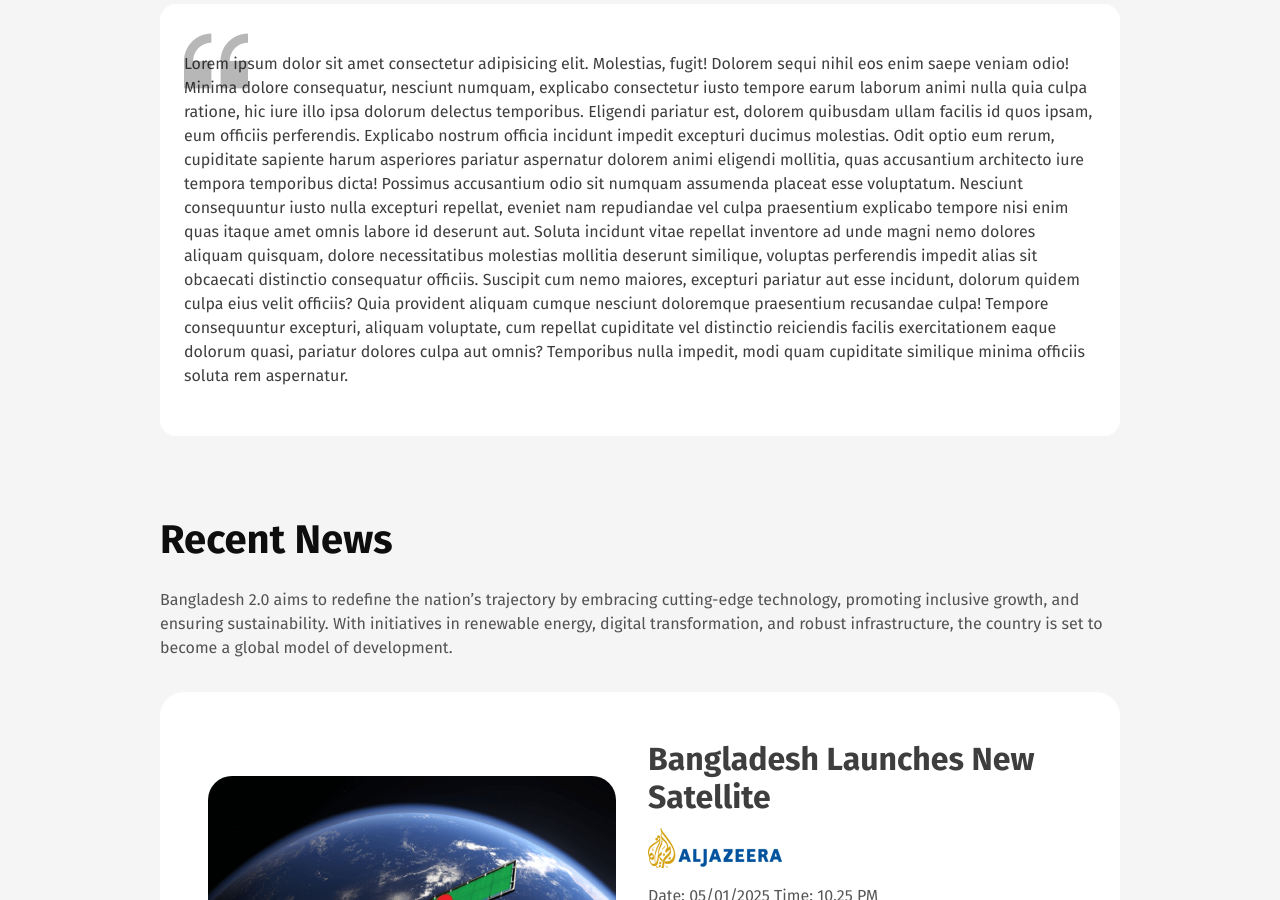
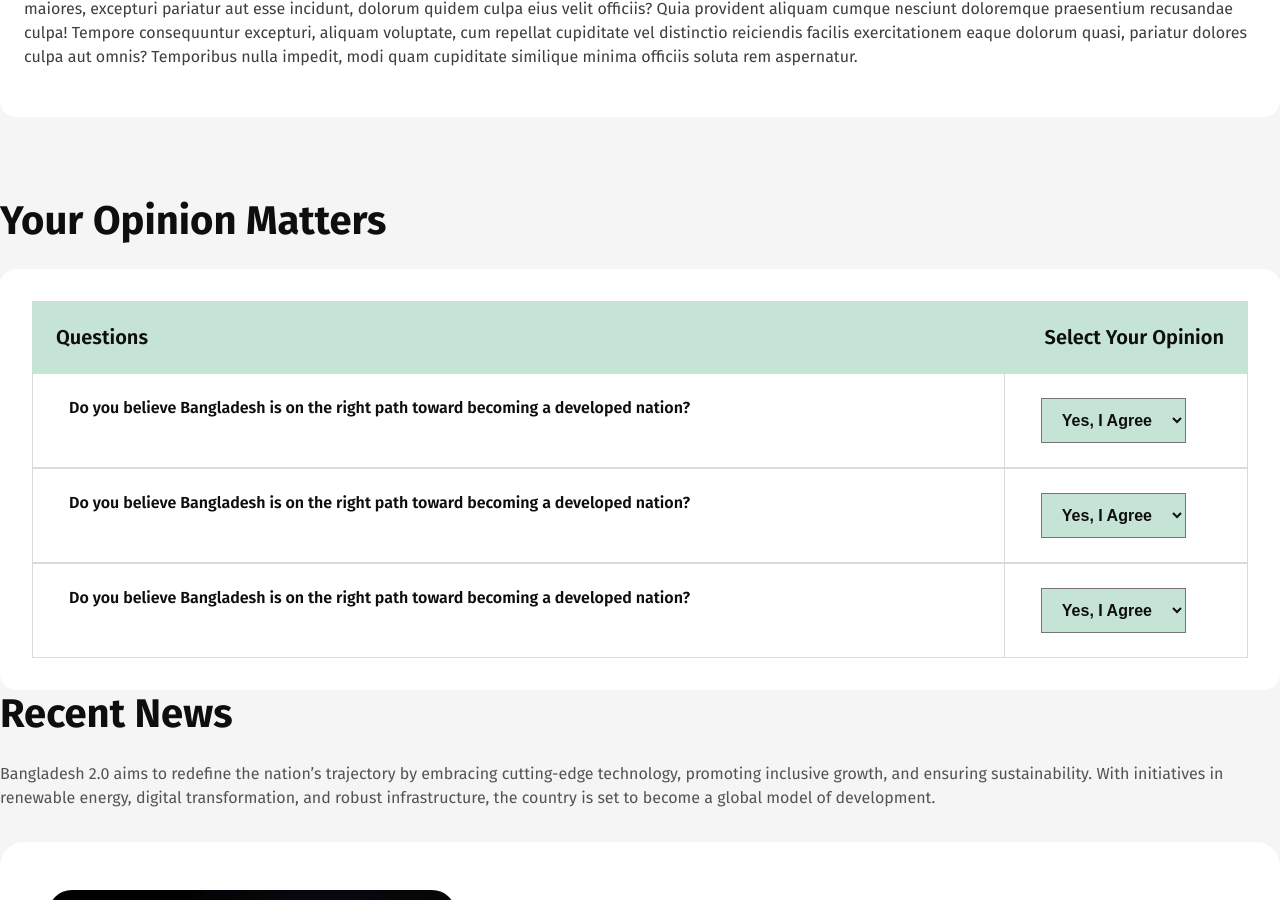
Before and after one commit to MdNobinfd/assinment_1, a plain HTML site: page index.html in a window 1280 px wide. Shown: the part 1900-2800 px from the top of the page. Drawn offline with Linux system fonts and the light colour scheme.

Commit message:
Fivth commit

```diff
--- a/index.html
+++ b/index.html
@@ -123,8 +123,43 @@
             </div>
         </section>
         <!--:: Vision Section End ::-->
+        <!--:: Opinion Section Start ::-->
+        <section class="Opinion">
+            <div class="container">
+                <h2 class="common_title">
+                    Your Opinion Matters
+                </h2>
+                <div class="opinion_content">
+                    <div class="opinion_colum">
+                        <div class="">Questions</div>
+                        <div class="">Select Your Opinion</div>
+                    </div>
+                    <div class="opinion_colum_1">
+                        <div class="opinion_colum_left">Do you believe Bangladesh is on the right path toward becoming a developed nation?</div>
+                        <div class="opinion_colum_right">
+                            <select name="" id="">
+                                <option value="">Yes, I Agree </option>
+                            </select>
+                        </div>
+                    </div>
+                    <div class="opinion_colum_1">
+                        <div class="opinion_colum_left">Do you believe Bangladesh is on the right path toward becoming a developed nation?</div>
+                        <div class="opinion_colum_right"><select name="" id="">
+                            <option value="">Yes, I Agree </option>
+                        </select></div>
+                    </div>
+                    <div class="opinion_colum_1">
+                        <div class="opinion_colum_left">Do you believe Bangladesh is on the right path toward becoming a developed nation?</div>
+                        <div class="opinion_colum_right"><select name="" id="">
+                            <option value="">Yes, I Agree </option>
+                        </select></div>
+                    </div>
+                </div>
+            </div>
+        </section>
+        <!--:: Opinion Section End ::-->
         <!--:: News Section Start ::-->
-        <section>
+        <section class="new">
             <div class="container">
                 <div class="news_header">
                     <h2 class="common_title">Recent News</h2>
--- a/style/style.css
+++ b/style/style.css
@@ -37,7 +37,7 @@ p {
 }
 
 .container {
-  width: 75%;
+  width:1280px;
   margin: 0 auto;
 }
 
@@ -54,6 +54,7 @@ p {
 
 
 /* Css Components Design */
+/*-------------------------- Navber Design Start --------------------------*/
 .nav_main {
     margin: 24px 0px;
   display: flex;
@@ -92,6 +93,8 @@ p {
     -ms-transition: 0.6s;
     -o-transition: 0.6s;
 }
+/*-------------------------- Navber Design End --------------------------*/
+/*-------------------------- Hero Design Start --------------------------*/
 .hero_main{
     margin: 20px 0px 80px 0px;
     padding:80px 59px;
@@ -152,6 +155,8 @@ p {
 .hero_main .hero_right img{
     max-width:474px;
 }
+/*-------------------------- Hero Design End --------------------------*/
+/*-------------------------- Pillars Design Start --------------------------*/
 .pillars_main{
     display: flex;
     justify-content: space-between;
@@ -188,6 +193,8 @@ p {
 .pillars .pillar_title{
     padding-bottom: 32px;
 }
+/*------------------------- Pillars Design End -------------------------*/
+/*------------------------- Vision Design Start -------------------------*/
 .vision{
     margin: 80px 0px;
 }
@@ -292,6 +299,60 @@ p {
     line-height: 24px;
     color: rgba(14, 14, 14, 0.8);
 }
+/*-------------------------- Vision Design End --------------------------*/
+/*-------------------------- Opinion Design Start --------------------------*/
+.Opinion h2{
+    padding-bottom: 24px;
+}
+.opinion_content{
+    padding: 32px;
+    background-color: white;
+    border-radius: 16px;
+    -webkit-border-radius: 16px;
+    -moz-border-radius: 16px;
+    -ms-border-radius: 16px;
+    -o-border-radius: 16px;
+}
+.opinion_colum{
+    display:flex;
+    justify-content:space-between;
+    padding: 24px;
+    background-color: #C6E4D6;
+    font-size: 20px;
+    font-weight: 600;
+    line-height: 24px;
+    color: rgb(14, 14, 14);
+}
+.opinion_colum_1{
+    display: flex;
+    justify-content: space-between;
+    font-size: 16px;
+    font-weight: 600;
+    line-height: 19px;
+    color: rgb(14, 14, 14);
+}
+.opinion_colum_1 .opinion_colum_left{
+    width: 80%;
+    border: 1px solid rgba(14, 14, 14, 0.15);
+    padding: 24px 0px 24px 36px;
+}
+.opinion_colum_1 .opinion_colum_right{
+    width: 20%;
+    border: 1px solid red;
+    border: 1px solid rgba(14, 14, 14, 0.15);
+    border-left: 0px;
+    padding: 24px 0px 24px 36px;
+}
+.opinion_colum_1 .opinion_colum_right select{
+    padding: 12px 16px;
+    background-color: #C6E4D6;
+    font-size: 16px;
+    font-weight: 600;
+    line-height: 19px;
+    color: rgb(14, 14, 14);
+}
+/*-------------------------- Opinion Design End --------------------------*/
+/*-------------------------- News Design Start --------------------------*/
 .news_header{
     margin-bottom: 32px;
 }
@@ -380,6 +441,8 @@ p {
     -ms-transition: 0.6s;
     -o-transition: 0.6s;
 }
+/*-------------------------- News Design End --------------------------*/
+/*-------------------------- Donate Design Start --------------------------*/
 .donate{
     margin: 80px 0px;
     text-align: center;
@@ -481,6 +544,8 @@ p {
     -ms-transition: 0.5s;
     -o-transition: 0.5s;
 }
+/*-------------------------- Donate Design End --------------------------*/
+/*-------------------------- Subscrib Design Start --------------------------*/
 .subscrib{
     padding-bottom: 80px;
 }
@@ -568,6 +633,8 @@ p {
     margin: 0 auto;
 
 }
+/*-------------------------- Subscrib Design End --------------------------*/
+/*-------------------------- Footer Design Start --------------------------*/
 .footer{
     background-color: white;
     padding: 50px 0px;
@@ -587,4 +654,5 @@ p {
 .footer_bottom img{
     width: 24px;
 }
-/* Css Components Design */
+/*-------------------------- Footer Design End --------------------------*/
+/*-------------------------- Css Components Design --------------------------*/
```
